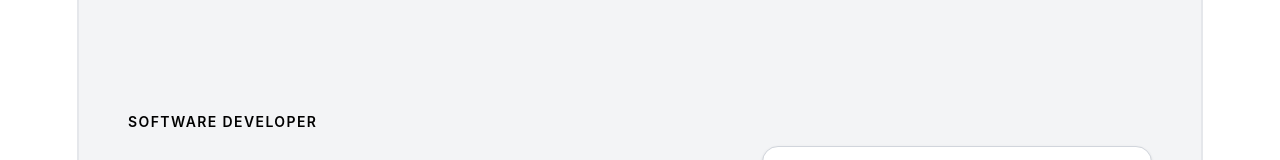
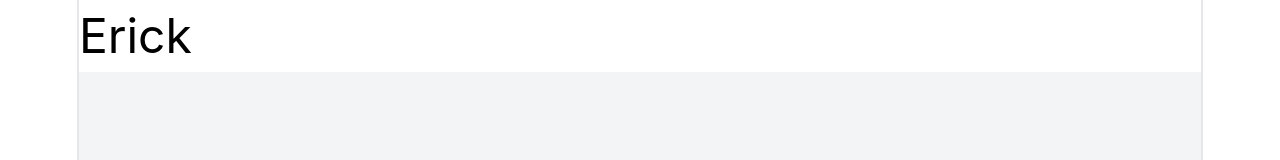
Before and after one commit to EJT21/personal-website, a React (Vite) app in the folder personal-website/: page / in a window 1280 px wide. Shown: the top 160 px of the page. Built offline with nearby package versions, Linux system fonts and the light colour scheme.

Commit message:
Add navbar and footer layout
This commit adds Navbar and Footer components and renders them around the existing Home, About, and Skills sections. It establishes the main page structure for the personal website.

```diff
--- a/personal-website/src/App.tsx
+++ b/personal-website/src/App.tsx
@@ -1,13 +1,17 @@
 import Home from "./components/Home";
 import About from "./components/About";
 import Skills from "./components/Skills";
+import Navbar from "./components/Navbar";
+import Footer from "./components/Footer";
 
 function App() {
   return (
     <>
+      <Navbar />
       <Home />
       <About />
       <Skills />
+      <Footer />
     </>
   );
 }
--- /dev/null
+++ b/personal-website/src/components/Footer.tsx
@@ -0,0 +1,6 @@
+function Footer() {
+    return (
+        <h1>Footer</h1>
+    );
+}
+export default Footer;
--- /dev/null
+++ b/personal-website/src/components/Navbar.tsx
@@ -0,0 +1,6 @@
+function Navbar() {
+    return (
+        <h1>Erick</h1>
+    );
+}
+export default Navbar;
```
